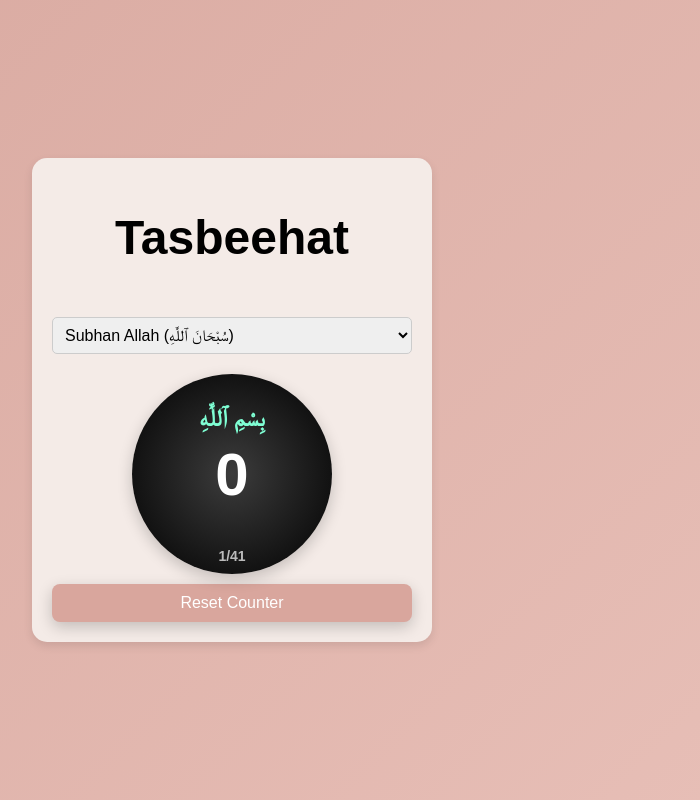
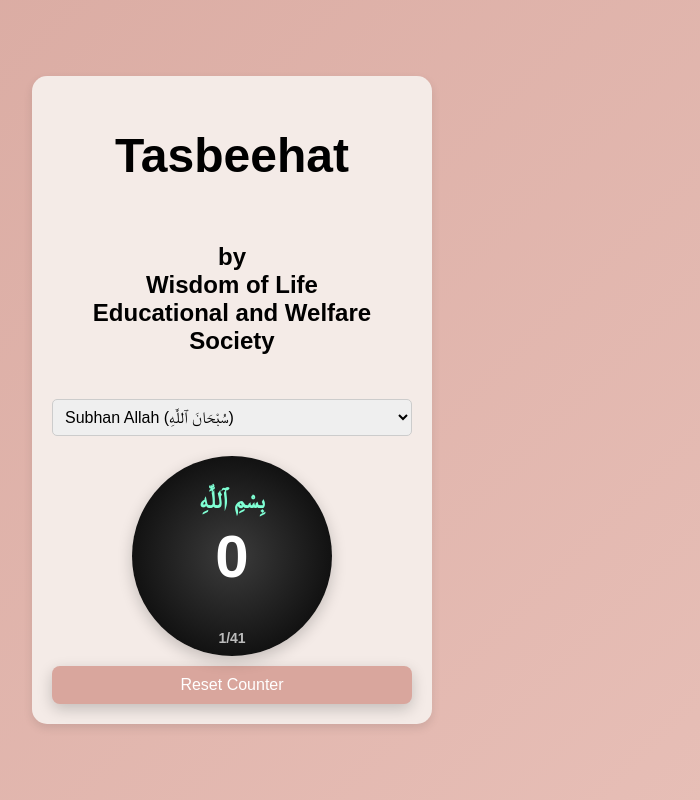
Before and after one commit to mr-nazar-05/tasbeeh, a plain HTML site: page index.html in a window 1280 px wide. Shown: the whole page, without its empty margins (408-1108 px from the left). Drawn offline with Linux system fonts and the light colour scheme.

Commit message:
Update index.html

```diff
--- a/index.html
+++ b/index.html
@@ -151,7 +151,7 @@
 <body>
   <div class="tasbeeh-container">
     <div class="tasbeeh-title">
-       <h1>Tasbeehat</h1>
+       <p> <h1>Tasbeehat</h1> <br>by <br>Wisdom of Life <br>Educational and Welfare Society</p>
     </div>
 
     <!-- Dropdown menu for Ibadat options -->
```
